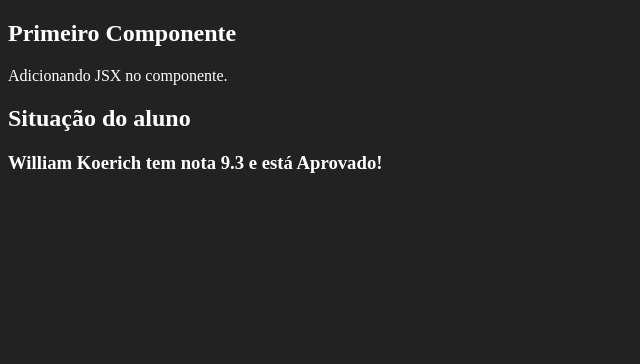
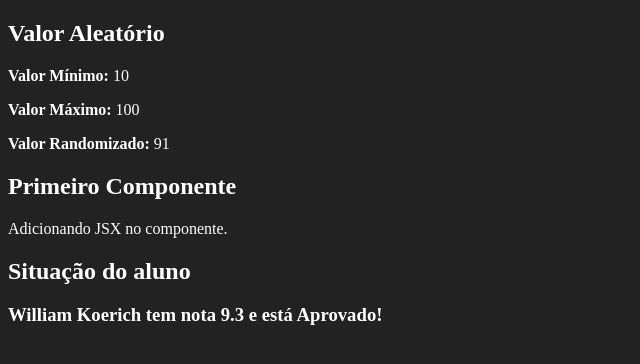
Before and after one commit to William-Koerich/react-redux, a React (Create React App) app in the folder fundamentos-react/: page / in a window 1280 px wide. Shown: the top 364 px of the page, without its empty margins (0-640 px from the left). Built offline with nearby package versions, Linux system fonts and the light colour scheme.

Commit message:
created randomize number component

```diff
--- a/fundamentos-react/src/App.jsx
+++ b/fundamentos-react/src/App.jsx
@@ -10,9 +10,11 @@ import './index.css'
  */
 import Primeiro from './components/basicos/Primeiro'
 import ComParrametro from './components/basicos/ComParametro'
+import Aleatorio from './components/basicos/Aleatorio'
 
 const App = props => (
   <div>
+    <Aleatorio minimumValue={10} maximumValue={100} />
     <Primeiro />
     <ComParrametro
       title="Situação do aluno"
--- /dev/null
+++ b/fundamentos-react/src/components/basicos/Aleatorio.jsx
@@ -0,0 +1,31 @@
+import React from 'react'
+
+const Aleatorio = props => {
+  /**
+   * Destructuring props.
+   */
+  const { minimumValue, maximumValue } = props
+
+  /**
+   * Calculate an value random.
+   */
+  const randomizeValue =
+    parseInt(Math.random() * (maximumValue - minimumValue)) + minimumValue
+
+  return (
+    <div>
+      <h2>Valor Aleatório</h2>
+      <p>
+        <strong>Valor Mínimo:</strong> {minimumValue}
+      </p>
+      <p>
+        <strong>Valor Máximo:</strong> {maximumValue}
+      </p>
+      <p>
+        <strong>Valor Randomizado:</strong> {randomizeValue}
+      </p>
+    </div>
+  )
+}
+
+export default Aleatorio
```
